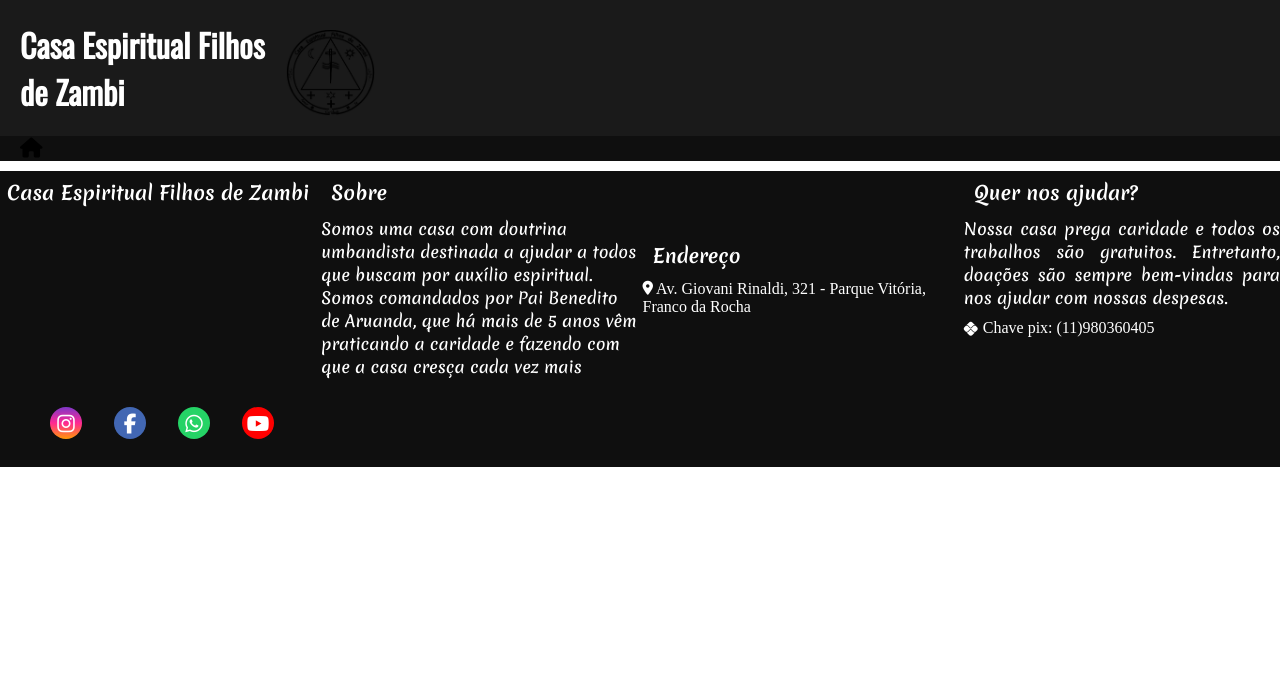
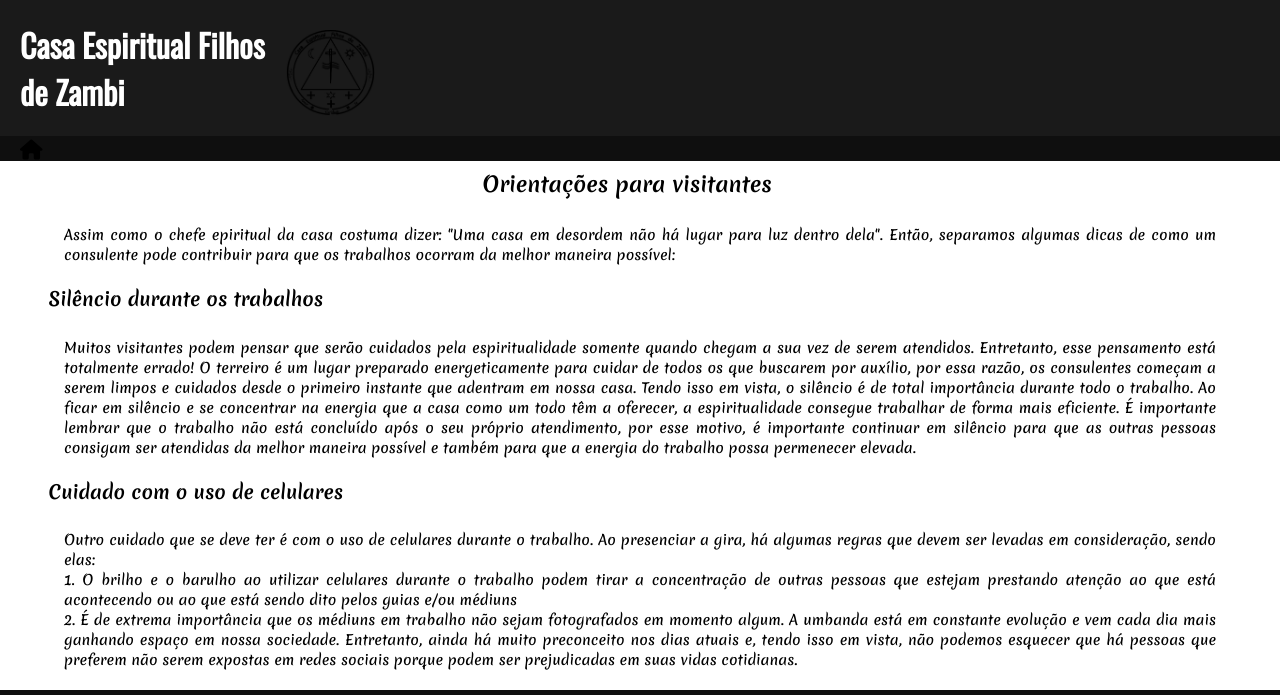
Before and after one commit to HenriquePNZ/Filhos-de-Zambi, a plain HTML site: page assets/html/orientacoes.html in a window 1280 px wide. Shown: the top 695 px of the page. Drawn offline with nearby package versions, Linux system fonts and the light colour scheme.

Commit message:
Página de orientações

```diff
--- /dev/null
+++ b/assets/css/orientacoes.css
@@ -0,0 +1,38 @@
+body{
+    font-family: 'Merienda', cursive;
+}
+
+#sobreOrientacoes{
+    text-align: justify;
+    margin-left: 5%;
+    margin-right: 5%;
+    margin-top: 2%;
+    font-size:14px;
+}
+
+
+h3{
+    text-align: left;
+    padding-left: 3%;
+}
+
+#texto1,
+#texto2{
+    font-family: 'Merienda', cursive;
+    font-size: 14px; /* Altera o tamanho da fonte para 16 pixels */
+    text-align: justify; /* Justifica o texto */
+    margin-left: 5%; /* Adiciona margem à esquerda */
+    margin-right: 5%; /* Adiciona margem à direita */
+    margin-top: 2%; /* Adiciona margem acima do elemento */
+}
+
+
+.regra1,
+.regra2,
+.regra3 {
+    margin-top: 20px; /* Adiciona margem acima de cada regra */
+}
+
+.regra2 p {
+    margin-top: 10px; /* Adiciona margem acima do parágrafo dentro da regra2 */
+}
--- a/assets/css/style.css
+++ b/assets/css/style.css
@@ -305,14 +305,3 @@ footer {
 span {
     color:#FFF;
 }
-
-p{
-    font-family: 'Merienda', cursive;
-}
-
-#sobreCalendario{
-    text-align: justify;
-    margin-left: 5%;
-    margin-right: 5%;
-    margin-top: 2%;
-}
--- a/assets/html/orientacoes.html
+++ b/assets/html/orientacoes.html
@@ -8,6 +8,7 @@
 
 
     <link rel="stylesheet" href="../css/style.css">
+    <link rel="stylesheet" href="../css/orientacoes.css">
     <link rel="stylesheet" href="https://cdnjs.cloudflare.com/ajax/libs/font-awesome/6.5.1/css/all.min.css">
 </head>
 <body>
@@ -29,7 +30,50 @@
 
         </ul>
     </div>
+    <p id="titulo">Orientações para visitantes</p>
 
+    <p id = "sobreOrientacoes">Assim como o chefe epiritual da casa costuma dizer: "Uma casa em desordem não há lugar para luz dentro dela". Então, separamos algumas dicas de como um consulente pode contribuir para que os trabalhos ocorram da melhor maneira possível:</p>
+
+    <div class = "Regras">
+
+        <div class="regra1">
+
+            <h3>
+                Silêncio durante os trabalhos
+            </h3>
+
+            <p id = "texto1">
+                Muitos visitantes podem pensar que serão cuidados pela espiritualidade somente quando chegam a sua vez de serem atendidos. Entretanto, esse pensamento está totalmente errado!
+                O terreiro é um lugar preparado energeticamente para cuidar de todos os que buscarem por auxílio, por essa razão, os consulentes começam a serem limpos e cuidados desde o primeiro instante que adentram
+                em nossa casa. Tendo isso em vista, o silêncio é de total importância durante todo o trabalho. Ao ficar em silêncio e se concentrar na energia que a casa como um todo têm a oferecer, a espiritualidade
+                consegue trabalhar de forma mais eficiente. É importante lembrar que o trabalho não está concluído após o seu próprio atendimento, por esse motivo, é importante continuar em silêncio para que as outras
+                 pessoas consigam ser atendidas da melhor maneira possível e também para que a energia do trabalho possa permenecer elevada.
+
+            </p>
+
+        </div>
+
+        <div class= "regra2">
+
+            <h3>
+                Cuidado com o uso de celulares
+            </h3>
+
+            <p id="texto2">
+                Outro cuidado que se deve ter é com o uso de celulares durante o trabalho. Ao presenciar a gira, há algumas regras que devem ser levadas em consideração, sendo elas: <br>
+1. O brilho e o barulho ao utilizar celulares durante o trabalho podem tirar a concentração de outras pessoas que estejam prestando atenção ao que está acontecendo ou ao que está sendo dito pelos guias e/ou médiuns <br>
+2. É de extrema importância que os médiuns em trabalho não sejam fotografados em momento algum. A umbanda está em constante evolução e vem cada dia mais ganhando espaço em nossa sociedade. Entretanto, ainda há muito preconceito nos dias atuais e, tendo isso em vista, não podemos esquecer que há pessoas que preferem não serem expostas em redes sociais porque podem ser prejudicadas em suas vidas cotidianas.
+
+            </p>
+
+        </div>
+
+        <div class="regra3">
+
+        </div>
+
+
+    </div>
 
     <footer>
         <div id="footer_content">
```
Also changed, not shown: assets/html/cursos.html (+1 -1 lines), assets/css/cursos.css (added).
